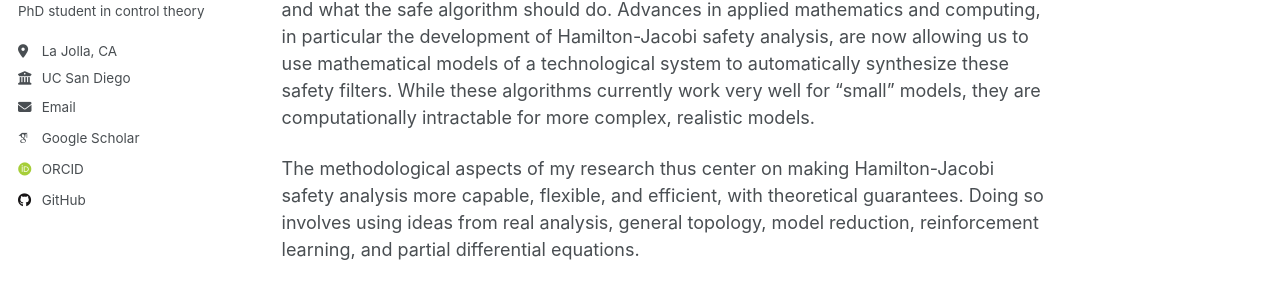
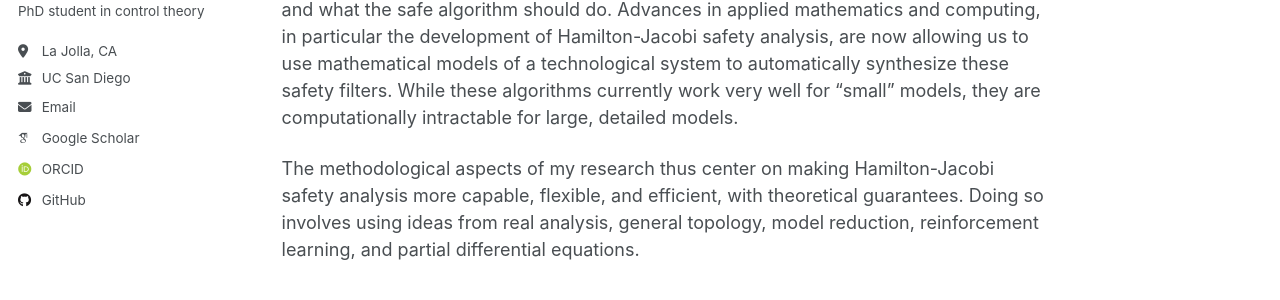
Before and after one commit to dylan-hirsch/dylan-hirsch.github.io, a Jekyll site: the page built from _research/research.md, in a window 1280 px wide and 900 px high, scrolled down 327 px. Shown: the part 315-615 px from the top of the window. Built offline with Jekyll 4.4.1, drawn with Linux system fonts in a browser that asks for light colours; some web fonts are replaced; a script that is not in the unit is left out; some of the changed text lies outside the part shown.

Commit message:
Update research.md

```diff
--- a/_research/research.md
+++ b/_research/research.md
@@ -10,7 +10,7 @@ My research uses methods from applied mathematics and computer science to develo
 ## Hamilton-Jacobi safety analysis for designing safety filters
 In self-driving cars, neural networks make complex decisions determining how to steer, break, and accelerate. The rapid advancement in robotics has also required neural networks to allow robots to autonomously navigate and operate in factories and industrial settings, often around human workers. Similar to Large Language Models, neural networks used for controlling machines tend to have impressive average performance, but “hallucinations” can result in perplexing and dangerous worst-case performance.
 
-To solve this issue, one can use safety filters, algorithms that predict potential danger and switch to a safer backup algorithm. It is often unclear, however, when to switch algorithms and what the safe algorithm should do. Advances in applied mathematics and computing, in particular the development of Hamilton-Jacobi safety analysis, are now allowing us to use mathematical models of a technological system to automatically synthesize these safety filters. While these algorithms currently work very well for “small” models, they are computationally intractable for more complex, realistic models.
+To solve this issue, one can use safety filters, algorithms that predict potential danger and switch to a safer backup algorithm. It is often unclear, however, when to switch algorithms and what the safe algorithm should do. Advances in applied mathematics and computing, in particular the development of Hamilton-Jacobi safety analysis, are now allowing us to use mathematical models of a technological system to automatically synthesize these safety filters. While these algorithms currently work very well for “small” models, they are computationally intractable for large, detailed models.
 
 The methodological aspects of my research thus center on making Hamilton-Jacobi safety analysis more capable, flexible, and efficient, with theoretical guarantees.
 Doing so involves using ideas from real analysis, general topology, model reduction, reinforcement learning, and partial differential equations.
```
